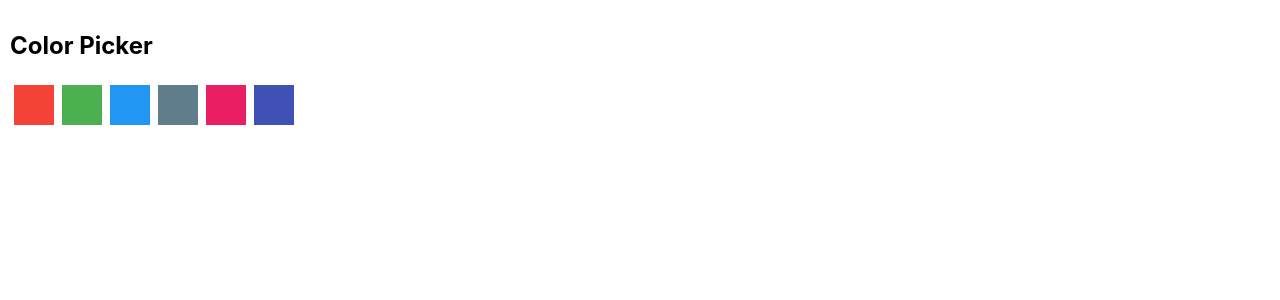
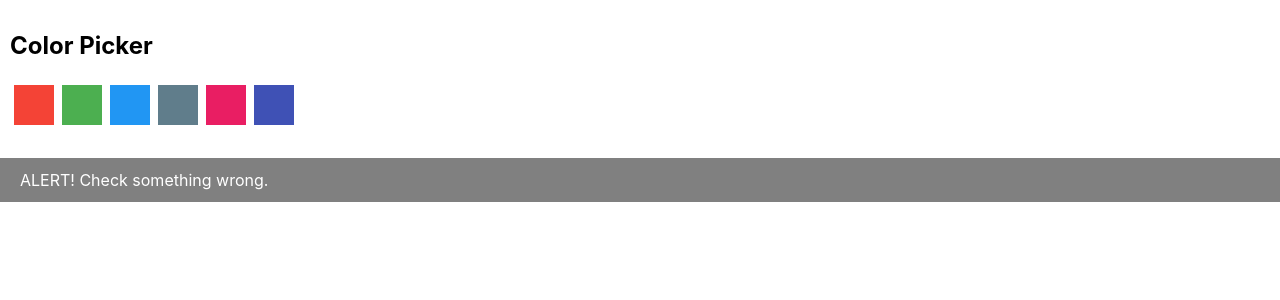
Before and after one commit to cheestick/goit-react-modules-repeta, a React (Create React App) app: page / in a window 1280 px wide. Shown: the top 300 px of the page. Built offline with nearby package versions, Linux system fonts and the light colour scheme.

Commit message:
alert component type prop

```diff
--- a/src/App.js
+++ b/src/App.js
@@ -1,6 +1,7 @@
 // import PaintingList from './components/PaintingList';
 // import Section from './components/Section';
 import ColorPicker from './components/ColorPicker/ColorPicker';
+import Alert from './components/Alert/Alert';
 import 'modern-normalize/modern-normalize.css';
 // import paintings from './paintings.json';
 import colorPickerOptions from './colorPickerOptions';
@@ -9,6 +10,7 @@ export default function App() {
   return (
     <div>
       <ColorPicker options={colorPickerOptions} />
+      <Alert text="ALERT! Check something wrong." />
       {/* <Section title="Top of the week">
         <PaintingList items={paintings} />
       </Section>
--- a/src/components/Alert/Alert.jsx
+++ b/src/components/Alert/Alert.jsx
@@ -1,13 +1,19 @@
 import s from './Alert.module.css';
+import PropTypes from 'prop-types';
 
-function Alert({ options }) {
+function Alert({ text, type }) {
   return (
     <div>
       <p role="alert" className={s.alert}>
-        Alert text
+        {text}
       </p>
     </div>
   );
 }
 
+Alert.propTypes = {
+  text: PropTypes.string.isRequired,
+  type: PropTypes.oneOf(['error', 'warning', 'success']),
+};
+
 export default Alert;
--- a/src/components/Alert/Alert.module.css
+++ b/src/components/Alert/Alert.module.css
@@ -1,3 +1,21 @@
 .alert {
-  color: tomato;
+  line-height: 1.5;
+  padding: 10px 20px;
+  background-color: gray;
+  color: #fff;
 }
+
+.error {
+  composes: alert;
+  background-color: red;
+}
+
+.warning {
+  composes: alert;
+  background-color: orange;
+}
+
+.success {
+  composes: alert;
+  background-color: green;
+}
```
